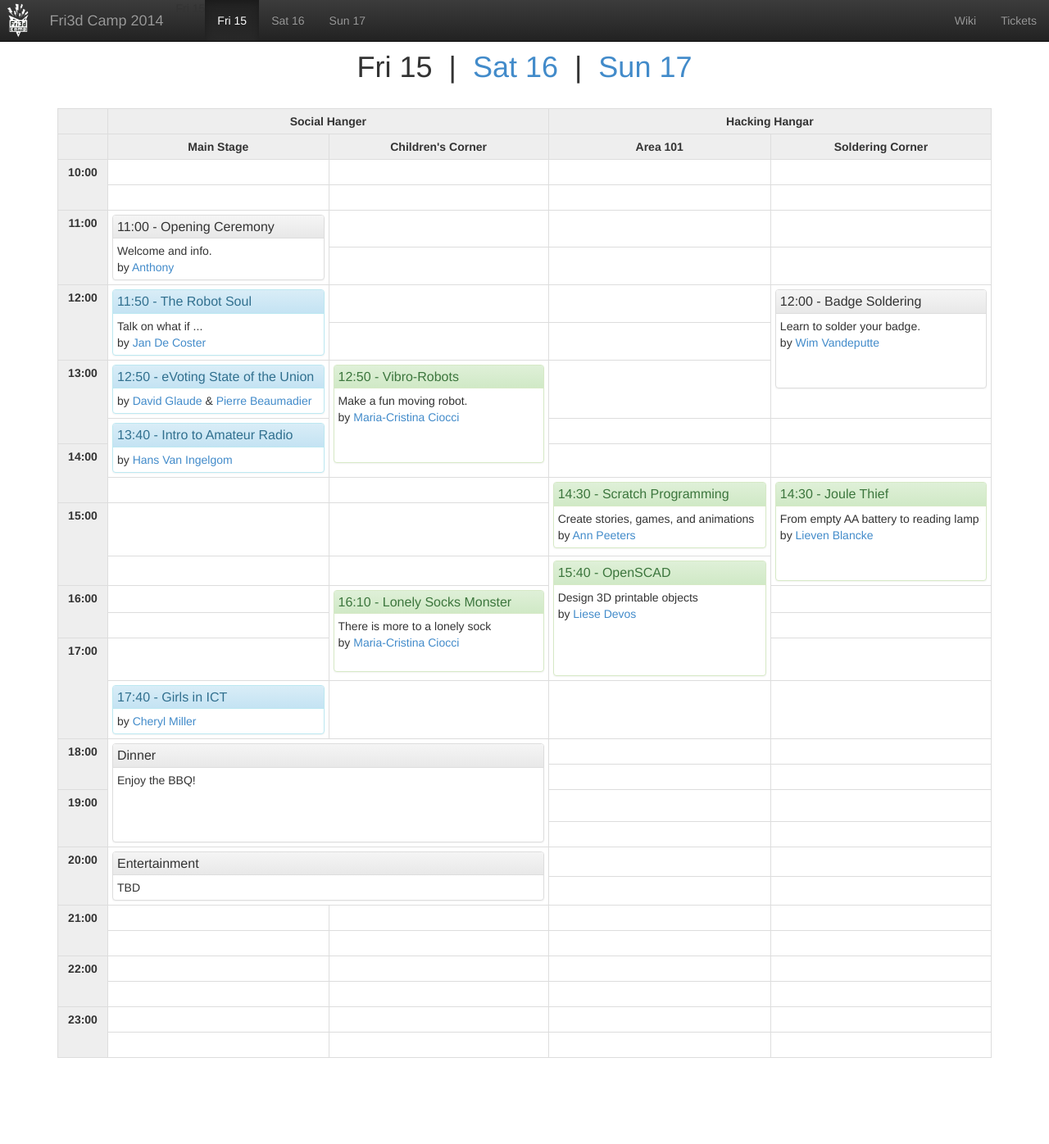
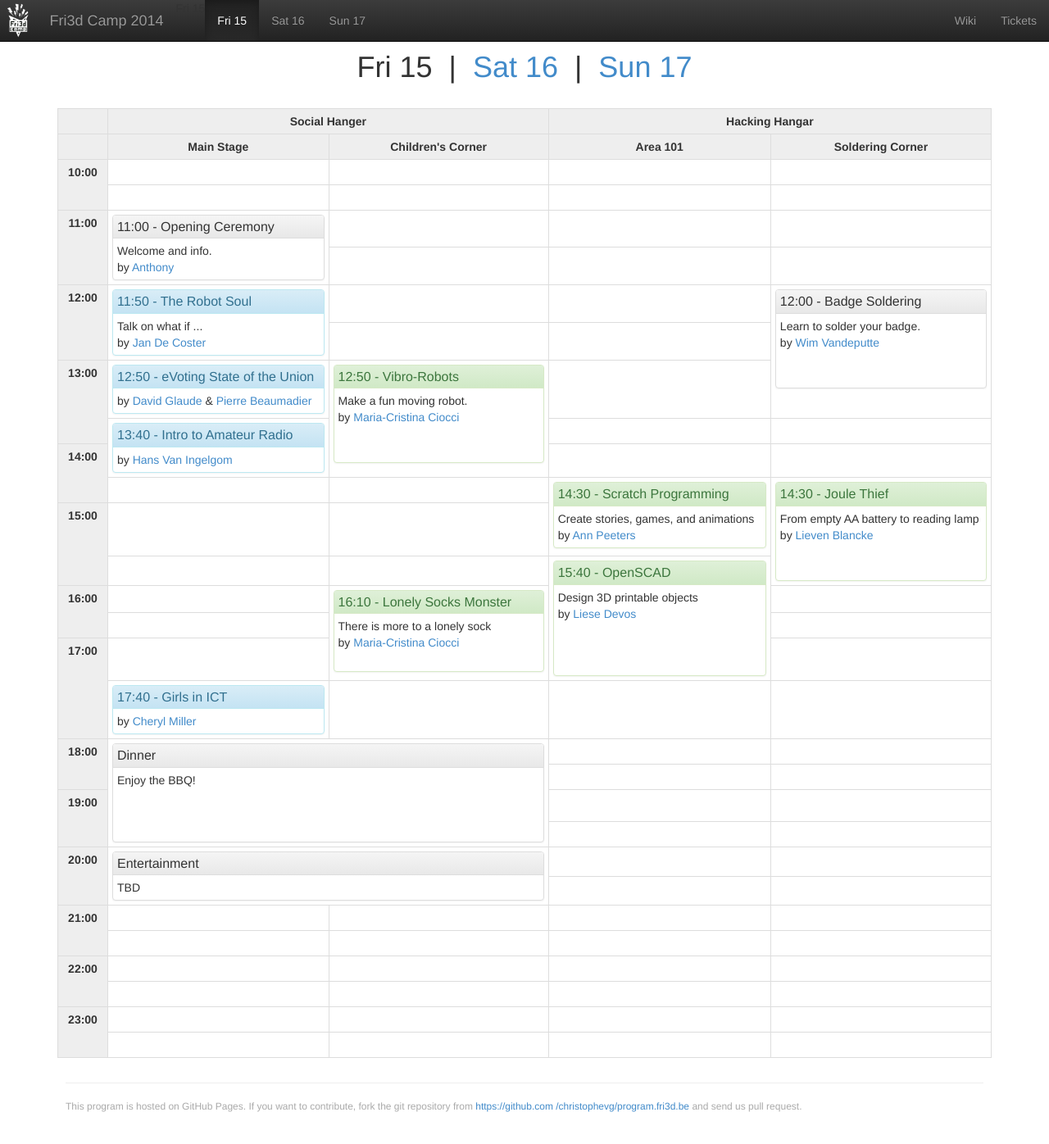
Before and after one commit to Fri3dCamp/program.fri3d.be, a Jekyll site: the page built from index.html, in a window 1280 px wide and 1400 px high, scrolled down 80 px. Shown: the top 1396 px of the window at 82% size. Built offline with Jekyll 4.4.1, drawn with Linux system fonts in a browser that asks for light colours; nearby versions of some CDN libraries; before the commit the page ends 1401 px from its top, so only the background shows below that.

Commit message:
added contribution info

```diff
--- a/_layouts/base.html
+++ b/_layouts/base.html
@@ -45,6 +45,15 @@
 
 {{content}}
 
+
+    <div class="footer">
+      <hr>
+      This program is hosted on GitHub Pages. If you want to contribute, fork
+      the git repository from <a
+      href="https://github.com/christophevg/program.fri3d.be">https://github.com
+      /christophevg/program.fri3d.be</a> and send us pull request.
+    </div>
+
     </div>
 
     <script src="https://ajax.googleapis.com/ajax/libs/jquery/1.11.0/jquery.min.js"></script>
--- a/css/theme.css
+++ b/css/theme.css
@@ -41,3 +41,9 @@ table.schedule div.panel {
 table.schedule div.panel-heading, table.schedule div.panel-body {
   padding:5px;
 }
+
+DIV.footer {
+  padding: 10px;
+  font-size: 9pt;
+  color: #aaaaaa;
+}
```
